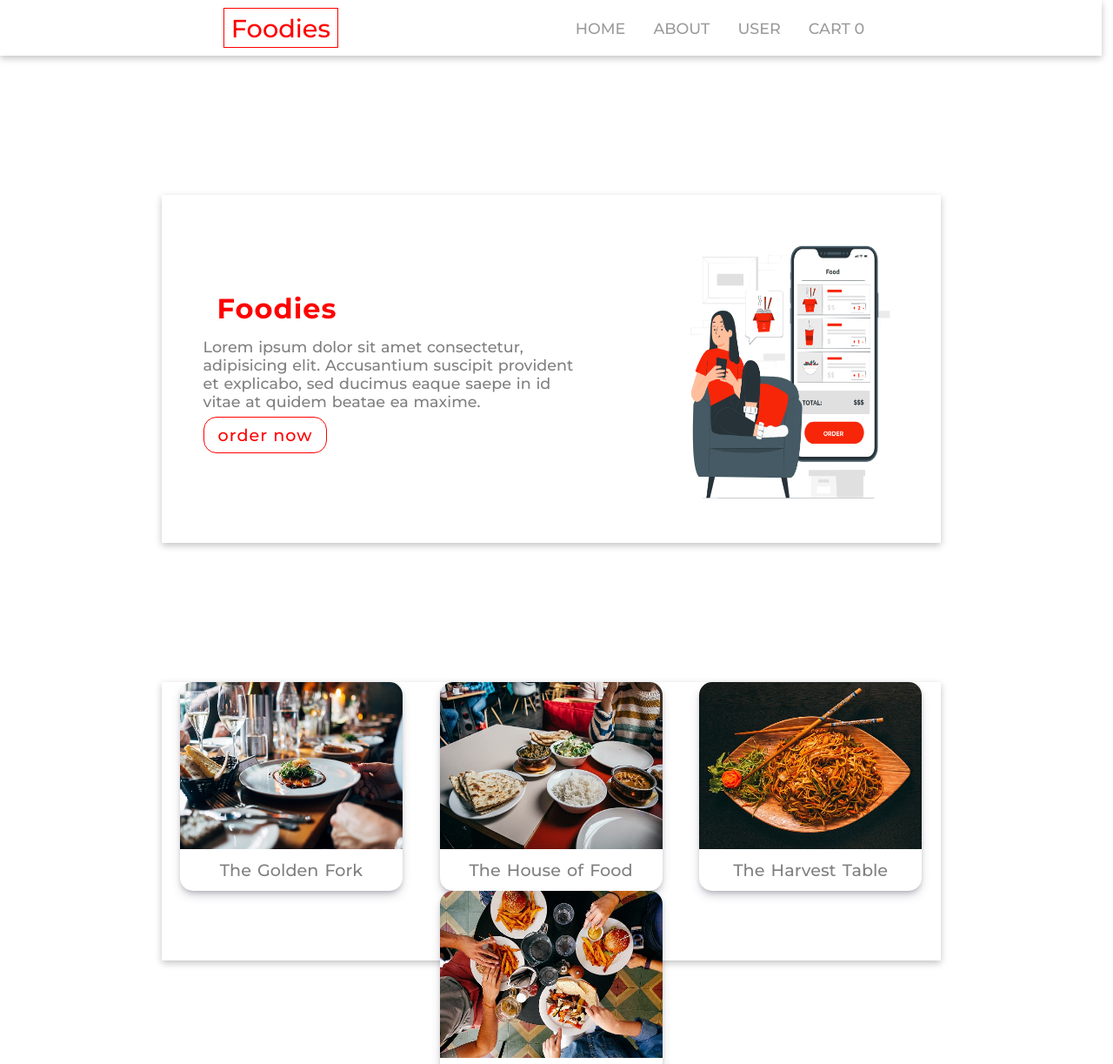
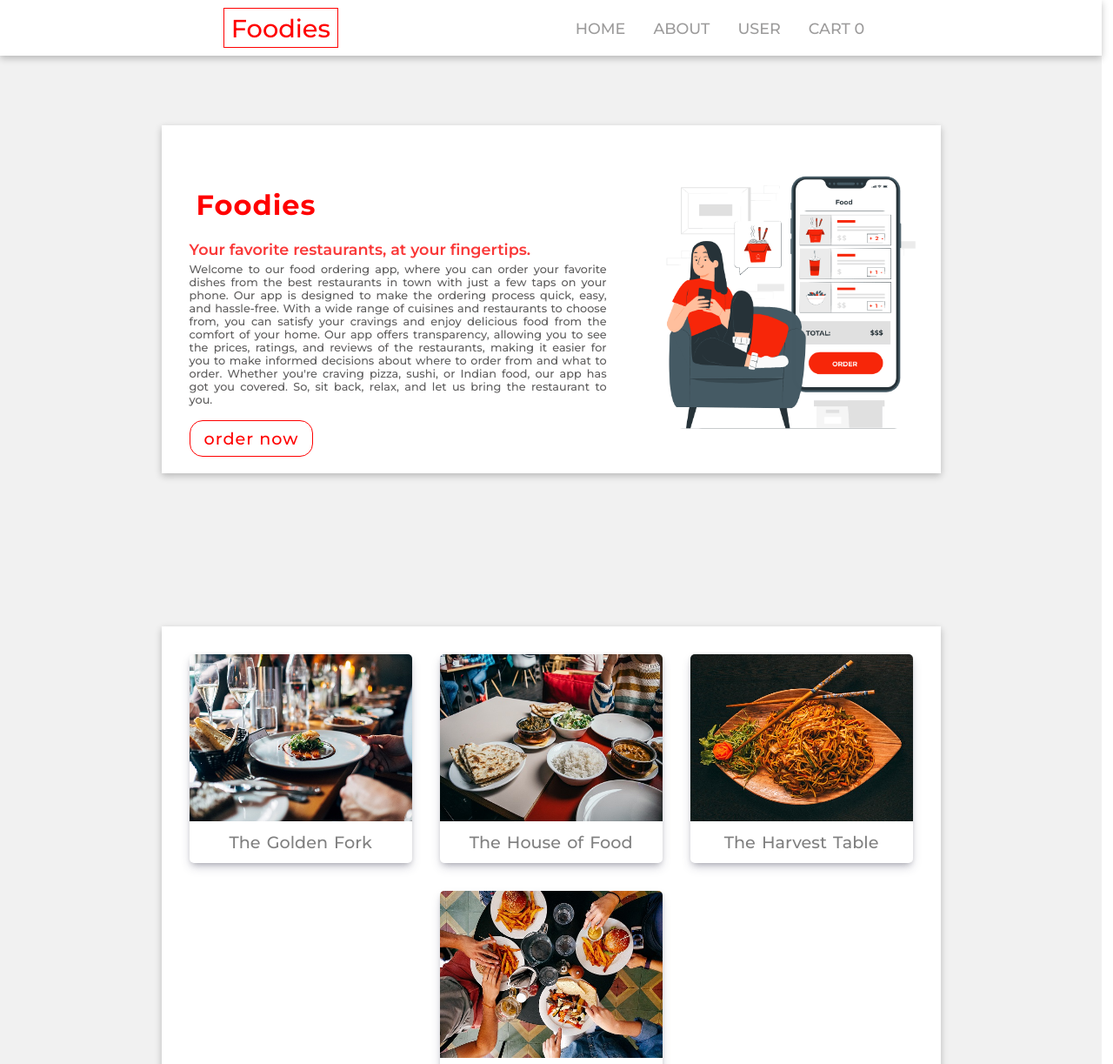
Before and after one commit to Ashita-23/Swiggy_Clone_Repo, a React app: page / in a window 1280 px wide. Shown: the top 1223 px of the page at 87% size. Built offline with nearby package versions, Linux system fonts and the light colour scheme.

Commit message:
nothing has changed

```diff
--- a/src/HeadComponents/Home.js
+++ b/src/HeadComponents/Home.js
@@ -1,38 +1,49 @@
-import "./home.css";
-import {Link} from "react-router-dom"
-import {Home_Config } from  "../Assets/Home_Assets/homeConfig"
-import Swigyy from  "../Assets/Home_Assets/Swigyy.gif"
-import Home_Cards from "./homeCards";
+import "./Home.css";
+import "./HomeMedia.css";
+import { Link } from "react-router-dom";
+import { Home_Config } from "../Assets/Home_Assets/homeConfig";
+import Swigyy from "../Assets/Home_Assets/Swigyy.gif";
+import Home_Cards from "./HomeCards";
 
 const Home = () => {
-    // console.log(Home_Config)
+  // console.log(Home_Config)
   return (
     <>
       <div className="home-outer">
         <div className="home-intro-box">
           <div className="home-intro-text">
             <h1 className="heading">Foodies</h1>
+            <h2 className="title-tag">
+              Your favorite restaurants, at your fingertips.
+            </h2>
             <p className="title">
-              Lorem ipsum dolor sit amet consectetur, adipisicing elit.
-              Accusantium suscipit provident et explicabo, sed ducimus eaque
-              saepe in id vitae at quidem beatae ea maxime.
+              Welcome to our food ordering app, where you can order your
+              favorite dishes from the best restaurants in town with just a few
+              taps on your phone. Our app is designed to make the ordering
+              process quick, easy, and hassle-free. With a wide range of
+              cuisines and restaurants to choose from, you can satisfy your
+              cravings and enjoy delicious food from the comfort of your home.
+              Our app offers transparency, allowing you to see the prices,
+              ratings, and reviews of the restaurants, making it easier for you
+              to make informed decisions about where to order from and what to
+              order. Whether you're craving pizza, sushi, or Indian food, our
+              app has got you covered. So, sit back, relax, and let us bring the
+              restaurant to you.
             </p>
-            <button className="home-btn"><Link to={"/restaurant"}>order now</Link></button>
+            <button className="home-btn">
+              <Link to={"/restaurant"}>order now</Link>
+            </button>
           </div>
           <div className="home-image-box">
-            <img src={Swigyy} className="img-box"/>
+            <img src={Swigyy} className="img-box" />
           </div>
         </div>
         <div className="home-Cards-box">
-        {/* <h1>Click On Order Now to view our </h1> */}
-        {
-            Home_Config.map((Cards)=>{
-                return( <Home_Cards HomeCards={Cards} />)
-
-        })
-        }
+          {/* <h1>Click On Order Now to view our </h1> */}
+          {Home_Config.map((Cards) => {
+            return (<Link to={"/restaurant"}><Home_Cards HomeCards={Cards} /></Link>);
+          })}
         </div>
-
       </div>
     </>
   );
--- a/src/HeadComponents/home.css
+++ b/src/HeadComponents/home.css
@@ -1,6 +1,6 @@
 
 .home-outer{
-height: 150vh;
+height: auto;
 width: 99vw;
 /* border: 1px solid red; */
 display: flex;
@@ -8,12 +8,16 @@ flex-direction: column;
 flex-wrap: nowrap;
 align-items: center;
 justify-content: space-evenly;
+background-color: rgb(241, 241, 241);
 /* padding: 1rem 0rem; */
 }
 
 .home-intro-box{
+    background-color: white;
     height:50vh;
 width: 70vw;
+margin-top: 5rem;
+margin-bottom: 6rem;
 /* border: 1px solid rgb(19, 7, 7); */
 box-shadow: rgba(0, 0, 0, 0.24) 0px 3px 8px;
 display: flex;
@@ -26,6 +30,7 @@ justify-content: space-around;
 .home-intro-text{
     height:25vh;
     width: 35vw;
+    /* padding: 0.4rem 0rem; */
     /* border: 1px solid rgb(221, 113, 113); */
 display: flex;
 flex-direction: column;
@@ -41,6 +46,12 @@ justify-content: space-around;
     letter-spacing: 1px;
 }
 
+.title-tag{
+    font-weight: 500;
+    font-size: 1.1rem;
+    padding: 0.3rem 0rem;
+    color: rgb(253, 62, 62);
+}
 .title{
     color: gray;
     font-size: 1.1rem;
@@ -90,6 +101,9 @@ justify-content: space-around;
 
 /* hone Cards css */
 .home-Cards-box{
+    background-color: white;
+    margin-top: 5rem;
+    margin-bottom: 6rem;
     height:40vh;
     width: 70vw;
     /* border: 1px solid rgb(80, 2, 2);  */
--- a/src/HeadComponents/homeCards.css
+++ b/src/HeadComponents/homeCards.css
@@ -1,7 +1,7 @@
 
 
 .card-outer{
-    border-radius: 15px;
+    border-radius: 5px;
     overflow: hidden;
     height: 15rem;
     /* border: 1px solid red; */
--- a/src/HeadComponents/homeCards.js
+++ b/src/HeadComponents/homeCards.js
@@ -1,4 +1,5 @@
-import "./homeCards.css"
+import "./HomeCards.css"
+import "./HomeCardsMedia.css"
 
 const Home_Cards = ({HomeCards})=>{
     // console.log(HomeCards , "...")
```
